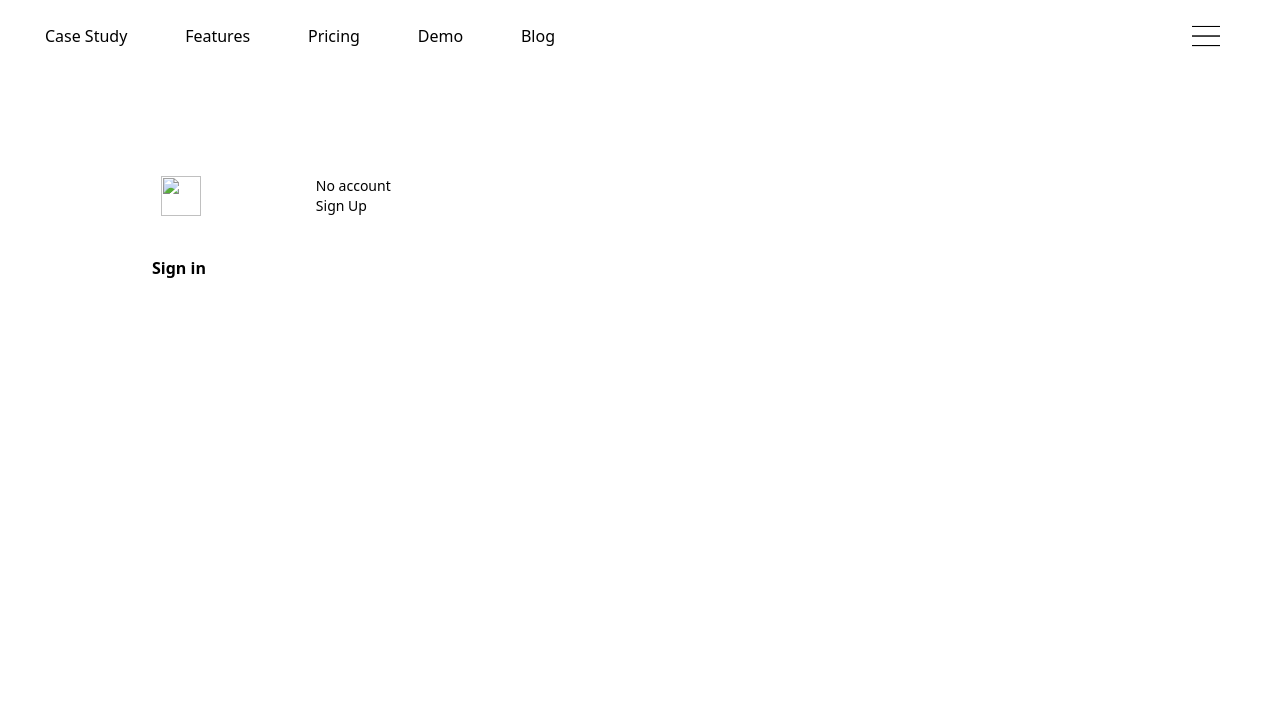
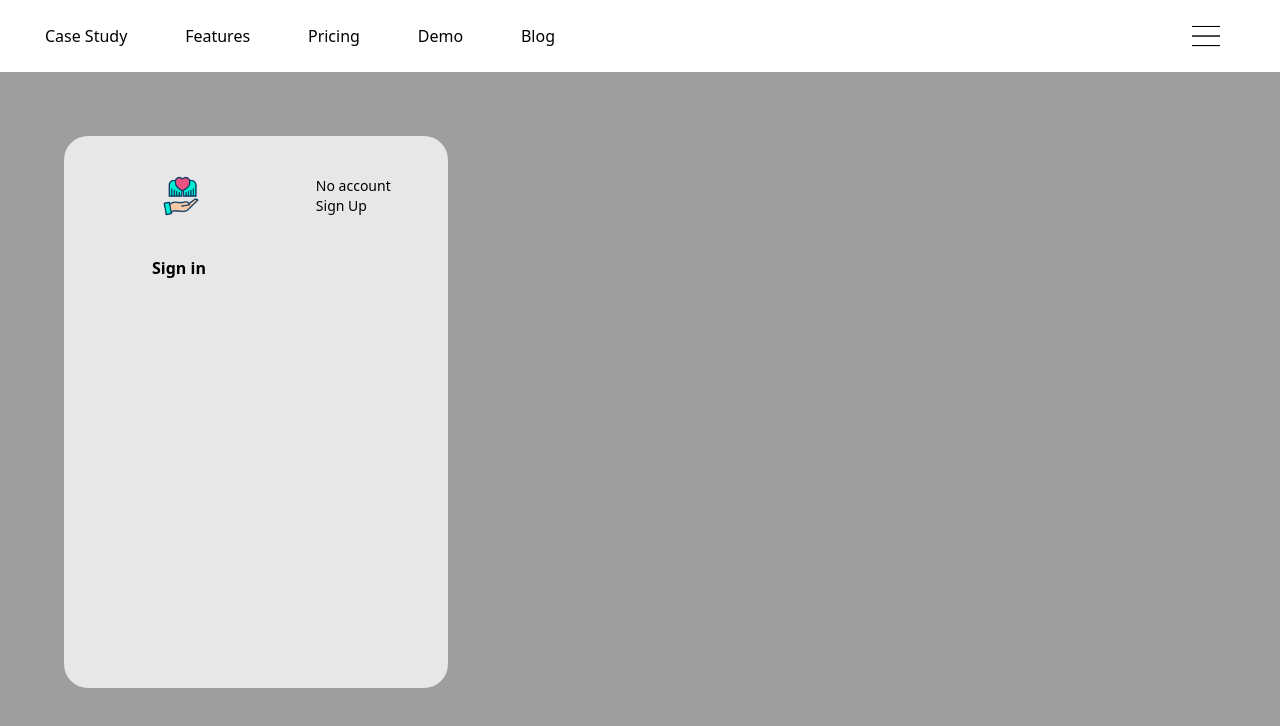
Before and after one commit to jacquesbedo/projet01, a website: page index.html in a window 1280 px wide. Drawn offline with nearby package versions, Linux system fonts and the light colour scheme; files that its build step writes are made by us from their sources; the site is published under a folder, as on GitHub Pages, so addresses that start at the root find nothing.

Commit message:
modified:   index.html 	modified:   tailwind.config.js

```diff
--- a/index.html
+++ b/index.html
@@ -27,7 +27,7 @@
 
         <section class=" bg-white h-3/4  w-96 rounded-3xl  bg-opacity-75 pt-10 pl-10">
             <div class="flex justify-around ">
-                <div><img src="/img/icon1.png" class="h-10 w-10 " alt="">
+                <div><img src="./img/icon1.png" class="h-10 w-10 " alt="">
 
                 </div>
                 <div class="text-sm">
--- a/tailwind.config.js
+++ b/tailwind.config.js
@@ -4,7 +4,7 @@ module.exports = {
   theme: {
     extend: {
       backgroundImage: {
-        'back1': "url('/img/fond1.jpg')",
+        'back1': "url('./img/fond1.jpg')",
       },
     },
   },
```
